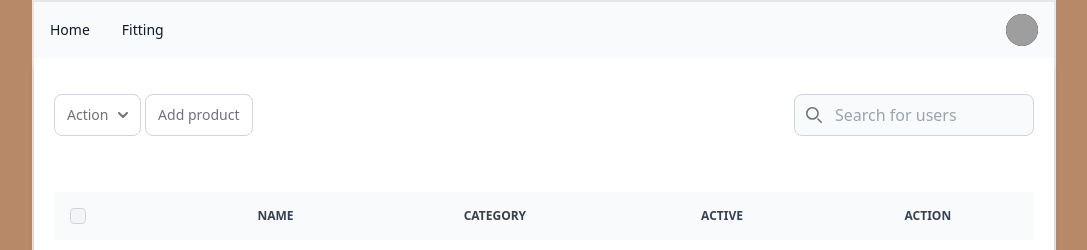
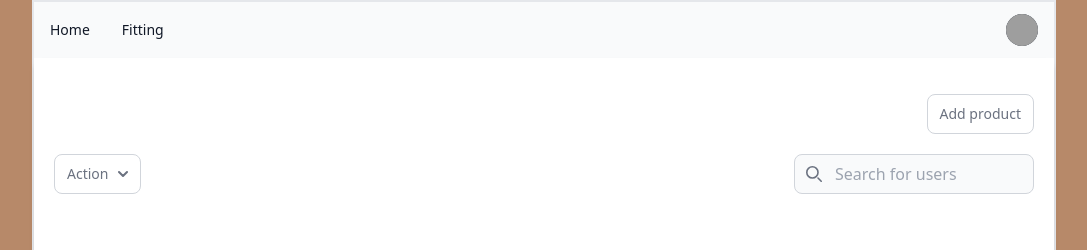
Before and after one commit to yamkant/suitcase, a Django app: page / in a window 1280 px wide. Shown: the top 250 px of the page, without its empty margins (96-1183 px from the left). Run offline with Django 4.2, Linux system fonts and the light colour scheme; the visitor is signed in with stand-in values (Sample User, id 1); data that the repository does not hold is empty; style sheets or scripts are compiled from the project's sources; parts of the project's set-up code (start-up, migrations or seed data) failed here and were passed over; some libraries are stand-ins or nearby versions; grey boxes are pictures that could not be loaded.

Commit message:
feat: #18 [App: products] 상품 추가 버튼 퍼블리싱

```diff
--- a/web/apps/templates/client/home.html
+++ b/web/apps/templates/client/home.html
@@ -5,23 +5,11 @@
 <div class="w-full flex flex-col">
     <div class="relative shadow-md rounded-lg text-xs md:text-sm">
         <div class="bg-white p-3 md:p-5">
-            <div class="flex items-center justify-between py-4 dark:bg-gray-800">
-                <div>
-                    <button
-                        id="dropdownActionButton"
-                        data-dropdown-toggle="dropdownAction"
-                        class="inline-flex items-center text-gray-500 bg-white border border-gray-300 focus:outline-none hover:bg-gray-100 focus:ring-4 focus:ring-gray-200 font-medium rounded-lg px-3 py-2.5 dark:bg-gray-800 dark:text-gray-400 dark:border-gray-600 dark:hover:bg-gray-700 dark:hover:border-gray-600 dark:focus:ring-gray-700" type="button"
-                    >
-                        <span class="sr-only">Action button</span>
-                        Action
-                        <svg class="w-2.5 h-2.5 ml-2.5" aria-hidden="true" xmlns="http://www.w3.org/2000/svg" fill="none" viewBox="0 0 10 6">
-                            <path stroke="currentColor" stroke-linecap="round" stroke-linejoin="round" stroke-width="2" d="m1 1 4 4 4-4"/>
-                        </svg>
-                    </button>
-
+            <div class="flex flex-col justify-between py-4 dark:bg-gray-800 space-y-5">
+                <div class="flex justify-end h-10">
                     <button
                         type="button"
-                        class="inline-flex items-center text-gray-500 bg-white border border-gray-300 focus:outline-none hover:bg-gray-100 focus:ring-4 focus:ring-gray-200 font-medium rounded-lg px-3 py-2.5 dark:bg-gray-800 dark:text-gray-400 dark:border-gray-600 dark:hover:bg-gray-700 dark:hover:border-gray-600 dark:focus:ring-gray-700"
+                        class="inline-flex h-full items-center text-gray-500 bg-white border border-gray-300 focus:outline-none hover:bg-gray-100 focus:ring-4 focus:ring-gray-200 font-medium rounded-lg px-3 py-2.5 dark:bg-gray-800 dark:text-gray-400 dark:border-gray-600 dark:hover:bg-gray-700 dark:hover:border-gray-600 dark:focus:ring-gray-700"
                         data-modal-target="small-modal"
                         data-modal-toggle="small-modal"
                     >
@@ -33,7 +21,19 @@
                             Add product
                         </div>
                     </button>
-
+                </div>
+                <div class="flex justify-between h-10">
+                    <button
+                        id="dropdownActionButton"
+                        data-dropdown-toggle="dropdownAction"
+                        class="inline-flex h-full items-center text-gray-500 bg-white border border-gray-300 focus:outline-none hover:bg-gray-100 focus:ring-4 focus:ring-gray-200 font-medium rounded-lg px-3 py-2 dark:bg-gray-800 dark:text-gray-400 dark:border-gray-600 dark:hover:bg-gray-700 dark:hover:border-gray-600 dark:focus:ring-gray-700" type="button"
+                    >
+                        <span class="sr-only">Action button</span>
+                        Action
+                        <svg class="w-2.5 h-2.5 ml-2.5" aria-hidden="true" xmlns="http://www.w3.org/2000/svg" fill="none" viewBox="0 0 10 6">
+                            <path stroke="currentColor" stroke-linecap="round" stroke-linejoin="round" stroke-width="2" d="m1 1 4 4 4-4"/>
+                        </svg>
+                    </button>
                     <!-- Dropdown menu -->
                     <div id="dropdownAction" class="z-10 hidden bg-white divide-y divide-gray-100 rounded-lg shadow w-44 dark:bg-gray-700 dark:divide-gray-600">
                         <ul class="py-1 text-gray-700 dark:text-gray-200" aria-labelledby="dropdownActionButton">
@@ -60,8 +60,7 @@
                             </li>
                         </ul>
                     </div>
-                </div>
-                <div>
+                    <div class="flex justify-end">
                         <label for="table-search" class="sr-only">Search</label>
                         <div class="relative">
                             <div class="absolute inset-y-0 left-0 flex items-center pl-3 pointer-events-none">
@@ -69,7 +68,8 @@
                                     <path stroke="currentColor" stroke-linecap="round" stroke-linejoin="round" stroke-width="2" d="m19 19-4-4m0-7A7 7 0 1 1 1 8a7 7 0 0 1 14 0Z"/>
                                 </svg>
                             </div>
-                        <input type="text" id="table-search-users" class="block p-2 pl-10 text-gray-900 border border-gray-300 rounded-lg w-60 bg-gray-50 focus:ring-blue-500 focus:border-blue-500 dark:bg-gray-700 dark:border-gray-600 dark:placeholder-gray-400 dark:text-white dark:focus:ring-blue-500 dark:focus:border-blue-500" placeholder="Search for users">
+                            <input type="text" id="table-search-users" class="block h-full pl-10 text-gray-900 border border-gray-300 rounded-lg w-60 bg-gray-50 focus:ring-blue-500 focus:border-blue-500 dark:bg-gray-700 dark:border-gray-600 dark:placeholder-gray-400 dark:text-white dark:focus:ring-blue-500 dark:focus:border-blue-500" placeholder="Search for users">
+                        </div>
                     </div>
                 </div>
             </div>
```
Lines whose indentation alone changed are shown as unchanged.
